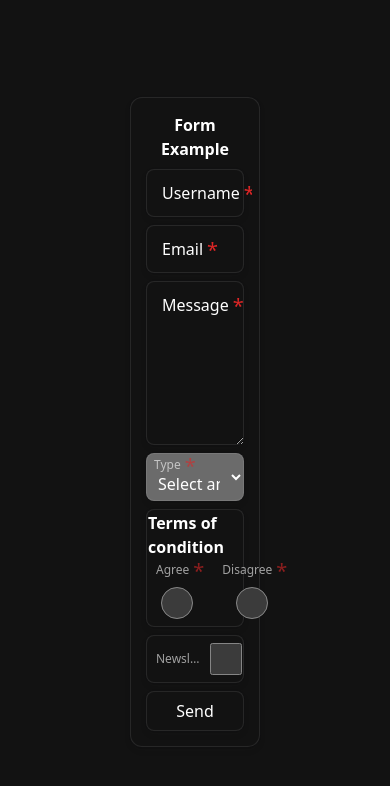
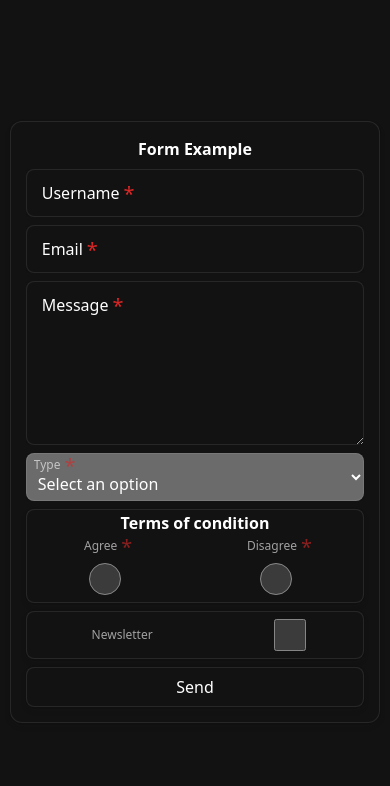
Before and after one commit to germondai/forms-pretty, a website built with Vite: page index.html in a window 390 px wide. Built offline with nearby package versions, Linux system fonts and the light colour scheme.

Commit message:
fixed responsivity and lil update

```diff
--- a/src/main.ts
+++ b/src/main.ts
@@ -17,11 +17,12 @@ document.querySelector<HTMLStyleElement>('style')!.innerHTML = `
     height: -webkit-fill-available;
     display: grid;
     place-items: center;
-    overflow: hidden;
+    overflow-x: hidden;
   }
 
   .cont {
     width: calc(100% / 3);
+    padding: 8px 0;
   }
 
   .form {
@@ -30,11 +31,17 @@ document.querySelector<HTMLStyleElement>('style')!.innerHTML = `
     padding: 16px;
     border-radius: 12px;
   }
+
+  @media (max-width: 768px) {
+    .cont {
+      width: 95%;
+    }
+  }
 `
 
 document.querySelector<HTMLDivElement>('#app')!.innerHTML = `
   <div class="cont">
-    <form action="" method="post" class="form shdw">
+    <form action="" method="post" class="form form-overflow shdw">
       <b class="form-title">Form Example</b>
       <div class="field large">
         <input id="username" name="username" type="text" placeholder="x" required />
--- a/src/style.scss
+++ b/src/style.scss
@@ -19,7 +19,7 @@
   @apply relative flex;
 
   .form-title {
-    @apply text-center;
+    @apply flex items-center justify-center text-center;
   }
 
   .form-btn {
@@ -27,7 +27,7 @@
   }
 
   .multi:has(.field) {
-    @apply flex flex-col items-center p-0.5 rounded-lg shdw;
+    @apply flex flex-col items-center p-0.5 rounded-lg text-center shdw;
   }
 
   .field {
@@ -52,8 +52,9 @@
 
       textarea,
       select {
-        &:focus ~ label,
-        &:not(:placeholder-shown) ~ label {
+
+        &:focus~label,
+        &:not(:placeholder-shown)~label {
           @apply top-3;
         }
       }
@@ -71,6 +72,7 @@
     }
 
     &.large {
+
       input:not([type='submit']),
       select,
       textarea {
@@ -91,7 +93,7 @@
       @apply shdw;
     }
 
-    &:required ~ label {
+    &:required~label {
       @apply flex items-center before:content-['*'] before:text-red-600 before:ml-1 before:mt-0.5 before:order-2 before:text-xl before:leading-none;
     }
 
@@ -99,8 +101,8 @@
       @apply text-transparent opacity-0;
     }
 
-    &:focus ~ label,
-    &:not(:placeholder-shown) ~ label {
+    &:focus~label,
+    &:not(:placeholder-shown)~label {
       @apply text-xs top-1/4 left-2 opacity-60;
     }
   }
@@ -108,6 +110,7 @@
   input,
   button {
     &[type='number'] {
+
       &::-webkit-outer-spin-button,
       &::-webkit-inner-spin-button {
         appearance: none;
@@ -127,4 +130,16 @@
   span[role='alert'] {
     @apply text-red-600;
   }
+
+  &.form-overflow {
+
+    input,
+    button,
+    select,
+    textarea,
+    .multi,
+    .field {
+      @apply overflow-hidden;
+    }
+  }
 }
```
